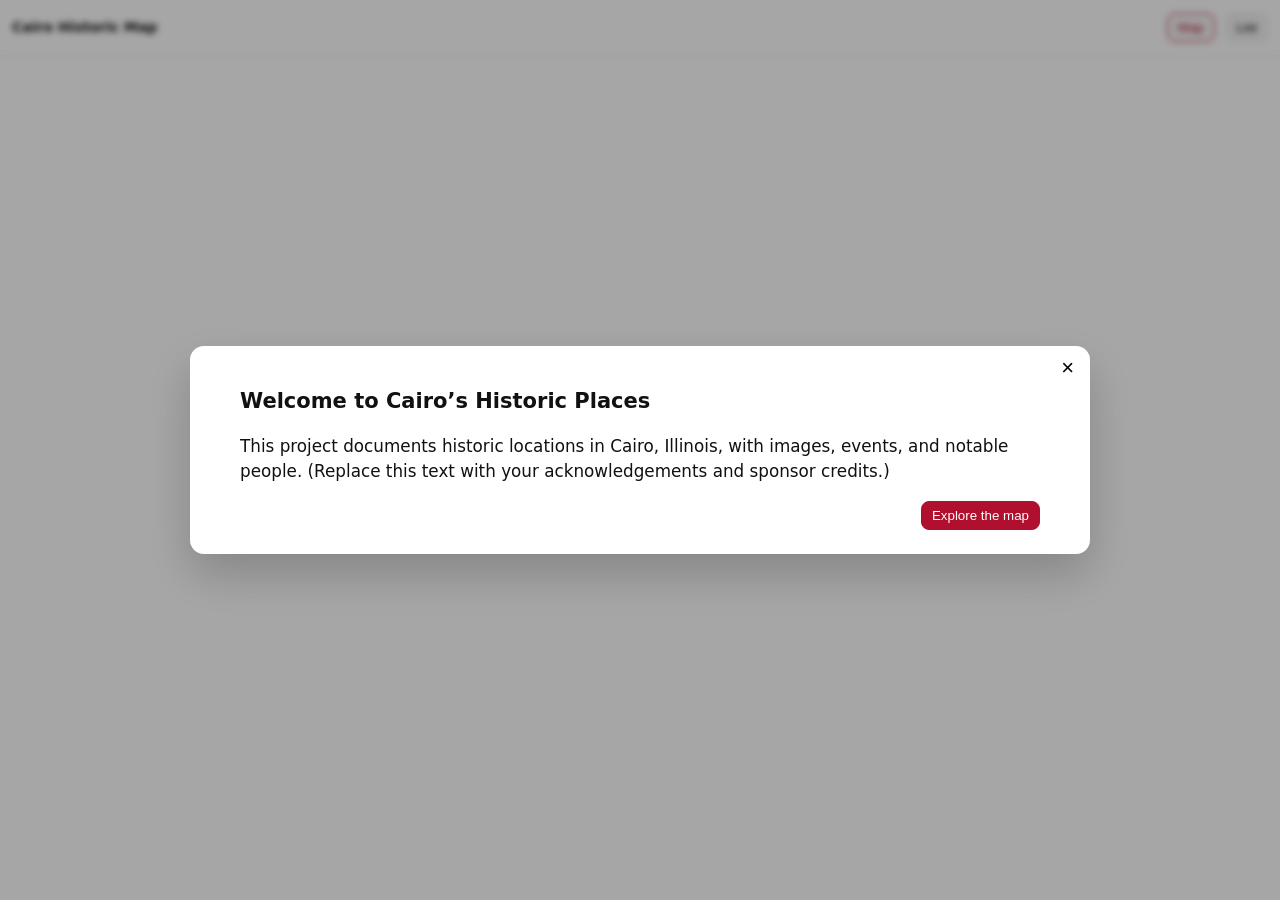
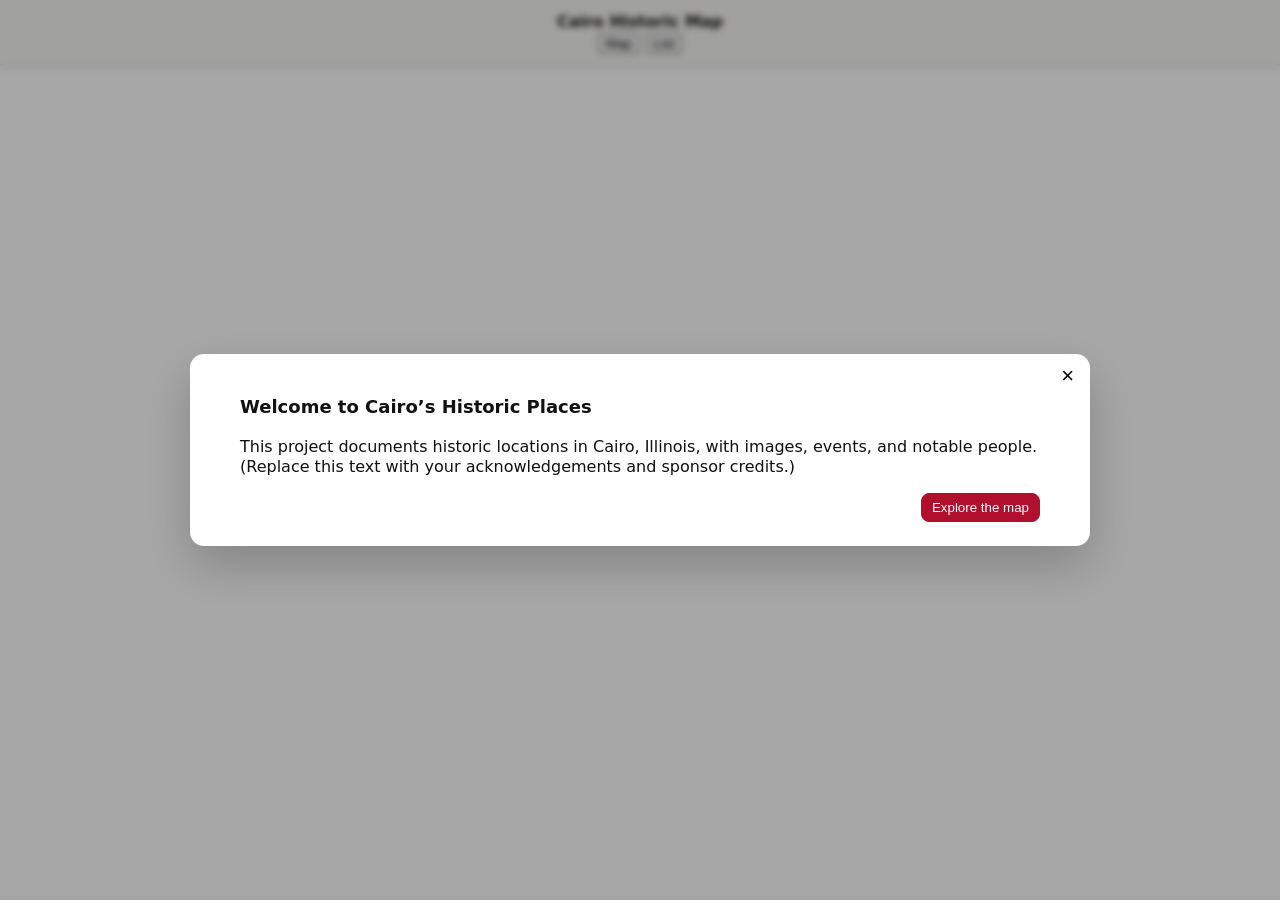

Frontend improvements and feedback email fix

--- a/frontend/styles.css
+++ b/frontend/styles.css
@@ -35,7 +35,7 @@
 html, body { height: 100%; margin: 0; }
 
 body {
-  font-size: 14px;
+  font-size: 12px;
   line-height: 1.45;
   font-family: "Atlas Grotesk", system-ui, -apple-system, Segoe UI, Roboto,
     "Helvetica Neue", Arial, "Noto Sans", "Liberation Sans", sans-serif;
@@ -45,15 +45,64 @@ body {
 
 h1, h2, h3 { margin: 0 0 8px; }
 
-.topbar {
-  height: 56px; display: flex; align-items: center; justify-content: space-between;
-  padding: 0 12px; border-bottom: 1px solid var(--border); background: var(--bg); position: sticky; top: 0; z-index: 100;
+/* .topbar {
+  height: 56px;
+  display: flex;
+  align-items: center;
+  justify-content: space-between;
+  padding: 0 12px;
+  border-bottom: 1px solid var(--border);
+  background: var(--bg);
+  position: sticky;
+  top: 0;
+  z-index: 100;
 }
-.brand { font-weight: 600; }
+
+.brand {
+  font-weight: 600;
+}
+
 .view-toggle .toggle-btn {
-  border: 1px solid var(--border); background: var(--btn); padding: 6px 10px; margin-left: 6px; border-radius: 8px; cursor: pointer;
+  border: 1px solid var(--border);
+  background: var(--btn);
+  padding: 6px 10px;
+  margin-left: 6px;
+  border-radius: 8px;
+  cursor: pointer;
 }
-.view-toggle .toggle-btn.active { border-color: var(--brand); color: var(--brand); }
+
+.view-toggle .toggle-btn.active { 
+  border-color: var(--brand);
+  color: var(--brand);
+} */
+
+/* --- HEADER LAYOUT --- */
+.topbar {
+  padding: 10px 0;
+  text-align: center;             /* Centers text inside header */
+  border-bottom: 1px solid #ddd;
+  background: #f8f7f5;
+  box-shadow: 0 2px 6px rgba(0, 0, 0, 0.08);
+}
+
+.topbar .brand {
+  font-size: 16px;
+  font-weight: 600;
+}
+
+.view-toggle {
+  display: flex;
+  justify-content: center;
+  flex-wrap: wrap;
+  gap: 6px;
+}
+
+/* Active button highlight (soft filled appearance) */
+.btn.active {
+  background-color: #0d6efd !important;
+  color: white !important;
+}
+
 
 main { height: calc(100vh - 56px); }
 .map { height: 100%; width: 100%; }
@@ -110,8 +159,8 @@ main { height: calc(100vh - 56px); }
 .modal p,
 .modal li,
 .modal div {
-  font-size: 1.05rem;
-  line-height: 1.50;
+  font-size: 1.00rem;
+  line-height: 1.25;
 }
 
 .modal h2,
@@ -120,7 +169,90 @@ main { height: calc(100vh - 56px); }
   margin-bottom: 16px;
 }
 
-.leaflet-tooltip { pointer-events: none; }
+/* Better typography inside rich-text areas */
+#placeHistory p,
+#detailBody p {
+  margin: 0 0 0.6rem;
+}
+
+#placeHistory ul,
+#detailBody ul {
+  margin: 0.4rem 0 0.8rem;
+  padding-left: 1.2rem;
+}
+
+#placeHistory h3,
+#placeHistory h4,
+#detailBody h3,
+#detailBody h4 {
+  margin: 0.8rem 0 0.4rem;
+  font-size: 1.00rem;
+}
+
+/* Leaflet tooltip: ignore mouse so it doesn't block clicks */
+.leaflet-tooltip {
+  pointer-events: none;
+}
+
+/* Center zoom controls at bottom and lift them above the edge */
+.leaflet-bottom.leaflet-left {
+  left: 50%;
+  transform: translateX(-50%);
+  bottom: calc(25px + env(safe-area-inset-bottom, 0px)); /* space from bottom */
+}
+
+/* Zoom control container */
+.leaflet-control-zoom {
+  display: flex !important;
+  flex-direction: row-reverse !important;  /* shows "-  +" instead of "+  -" */
+  background: #fff !important;
+  border-radius: 8px;
+  overflow: hidden;
+  box-shadow: 0 3px 10px rgba(0, 0, 0, 0.2);
+
+  /* Fade-in animation */
+  opacity: 0;
+  animation: zoomFadeIn 0.7s ease-out forwards;
+  animation-delay: 0.3s; /* starts after map appears */
+}
+
+/* Zoom buttons: size + layout */
+.leaflet-control-zoom-in,
+.leaflet-control-zoom-out {
+  width: 48px;
+  height: 48px;
+  line-height: 48px;
+  font-size: 22px;
+  text-align: center;
+  background: #fff;
+  border-radius: 6px !important;
+  margin: 0 2px !important;   /* small gap between - and + */
+  transition: background 0.2s ease, transform 0.15s ease;
+}
+
+/* Remove default vertical separator artifact from Leaflet's stacking style */
+.leaflet-control-zoom-in {
+  border-bottom: none !important;
+}
+
+/* Fade-in animation for zoom controls */
+@keyframes zoomFadeIn {
+  from {
+    opacity: 0;
+    transform: translateY(12px);
+  }
+  to {
+    opacity: 1;
+    transform: translateY(0);
+  }
+}
+
+/* Hover feedback */
+.leaflet-control-zoom-in:hover,
+.leaflet-control-zoom-out:hover {
+  background: #f2f2f2;
+  transform: translateY(-1px);
+}
 
 /* Intro modal video */
 .intro-video {
@@ -290,6 +422,12 @@ main { height: calc(100vh - 56px); }
   border-radius: 6px;
 }
 
+@media (max-width: 400px) {
+  .toggle-btn {
+    padding: 4px 10px;
+    font-size: 13px;
+  }
+}
 /* If you’d like, next we can:
 	•	Add a “Restart tour” link in the footer.
 	•	Make the tooltip arrowed (little triangle pointing to the button).
